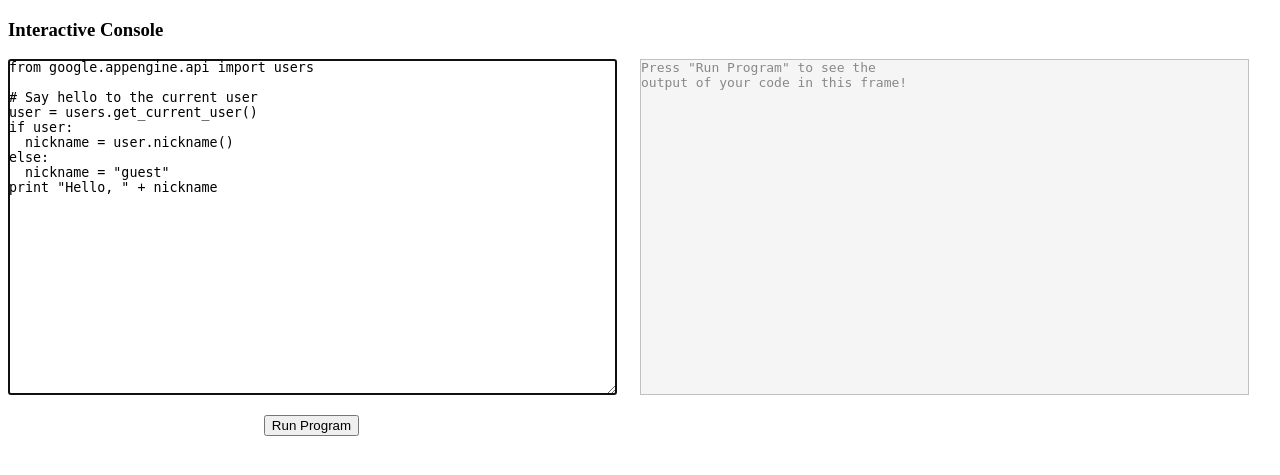
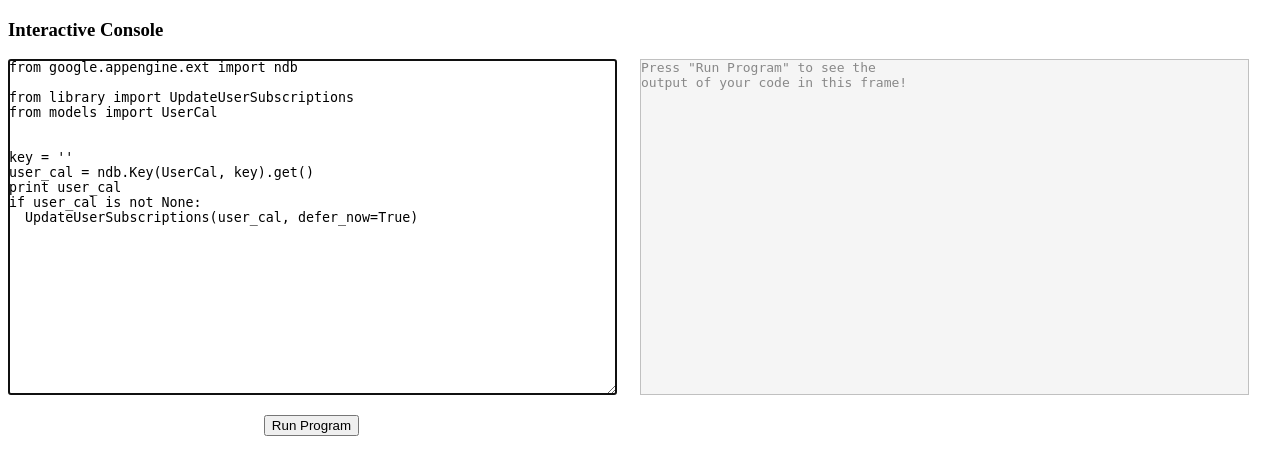
Before and after one commit to dhermes/persistent-cal, a Python web app: template templates/interactive.html in a window 1280 px wide. Shown: the top 475 px of the page. Run offline with Jinja, Linux system fonts and the light colour scheme; the template is opened without the code that fills it, so the values that code supplies are empty.

Commit message:
Making interactive console default content more app specific.

```diff
--- a/templates/interactive.html
+++ b/templates/interactive.html
@@ -53,16 +53,17 @@
   <table id="console">
     <tr>
       <td>
-        <textarea id="code" name="code" wrap="off" rows="20" cols="80">from google.appengine.api import users
+        <textarea id="code" name="code" wrap="off" rows="20" cols="80">from google.appengine.ext import ndb
 
-# Say hello to the current user
-user = users.get_current_user()
-if user:
-  nickname = user.nickname()
-else:
-  nickname = "guest"
-print "Hello, " + nickname
+from library import UpdateUserSubscriptions
+from models import UserCal
 
+
+key = ''
+user_cal = ndb.Key(UserCal, key).get()
+print user_cal
+if user_cal is not None:
+  UpdateUserSubscriptions(user_cal, defer_now=True)
 </textarea>
       </td>
       <td>
```
